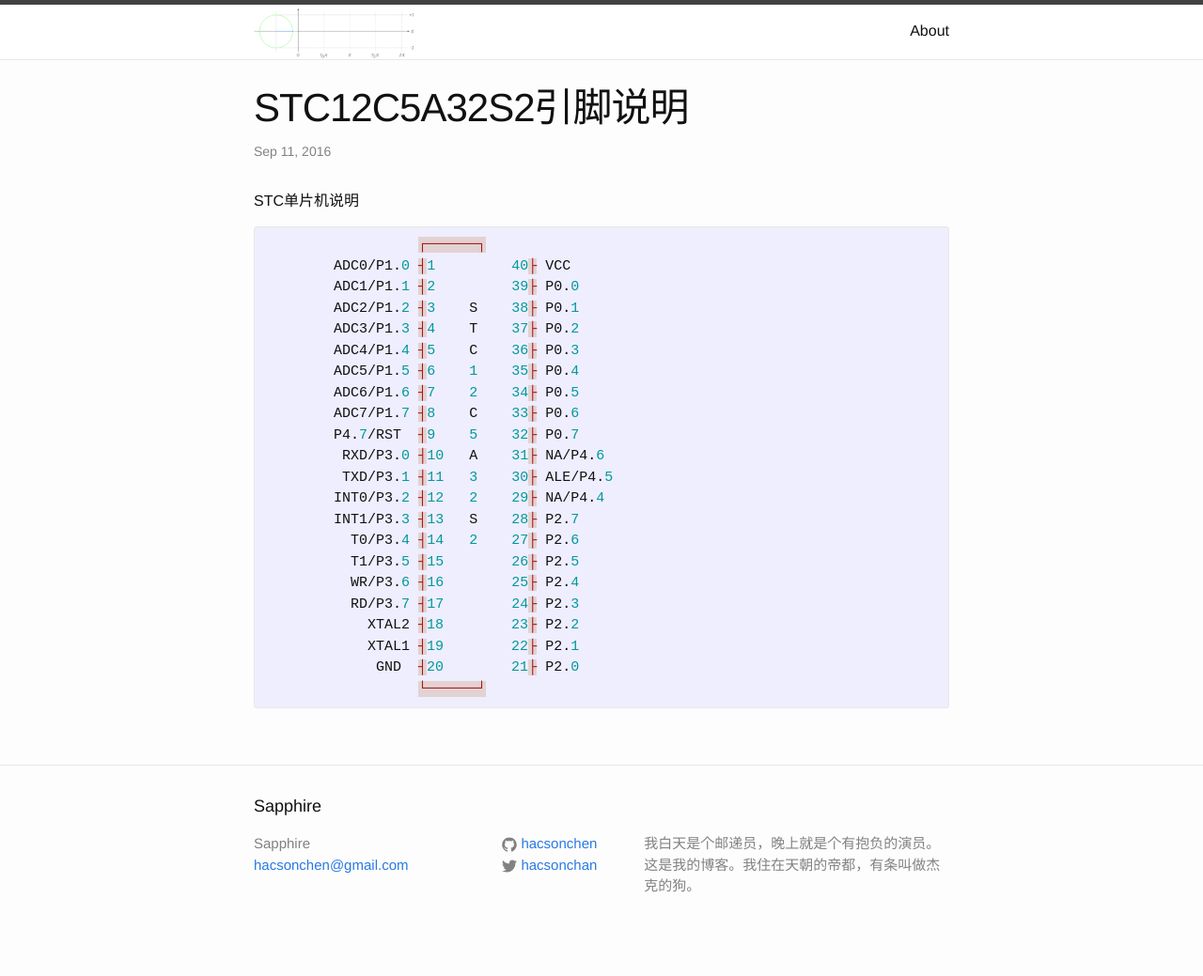
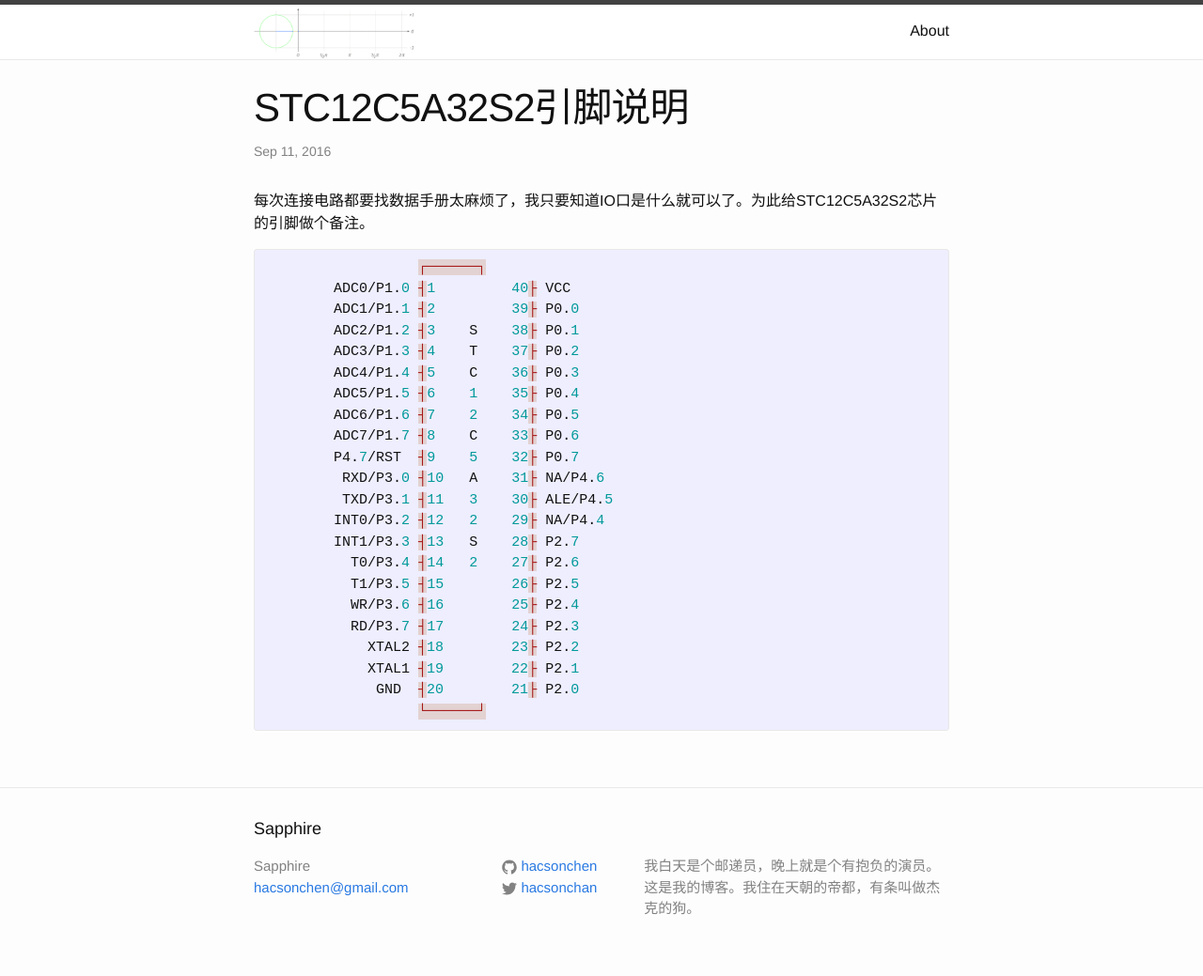
Before and after one commit to hacsonchen/hacsonchen.github.io, a Jekyll site: the page built from _posts/2016-09-11-STC12C5A32S2.markdown, in a window 1280 px wide. Shown: the whole page at 94% size. Built offline with Jekyll 4.4.1, drawn with Linux system fonts in a browser that asks for light colours; comment, search, counter and statistics services are not loaded; before the commit the page ends 1015 px from its top, so only the background shows below that.

Commit message:
Update 2016-09-11-STC12C5A32S2.markdown

```diff
--- a/_posts/2016-09-11-STC12C5A32S2.markdown
+++ b/_posts/2016-09-11-STC12C5A32S2.markdown
@@ -2,9 +2,12 @@
 layout: post
 title:  "STC12C5A32S2引脚说明"
 date:   2016-09-11 14:32:39 +0800
-categories: STC
+seo_keyword: STC12C5A32S2引脚
+categories: STC-MCU
 ---
-STC单片机说明
+
+每次连接电路都要找数据手册太麻烦了，我只要知道IO口是什么就可以了。为此给STC12C5A32S2芯片的引脚做个备注。
+
 {% highlight csharp %}
                   ┌──────┐
 	ADC0/P1.0 ┤1         40├ VCC
```
